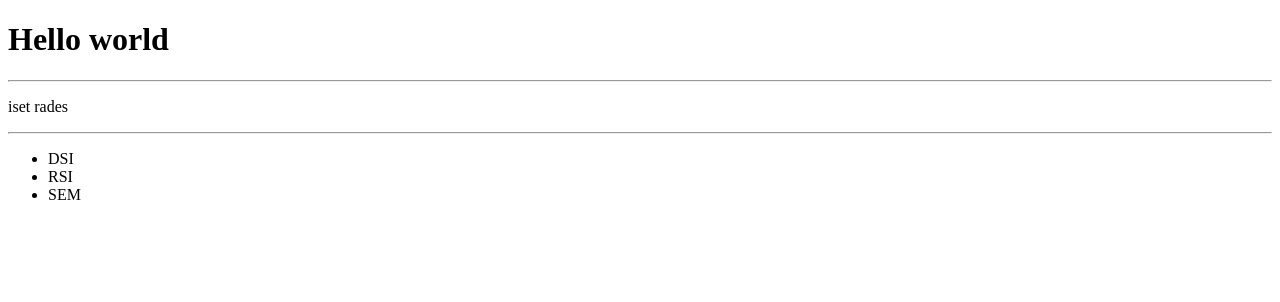
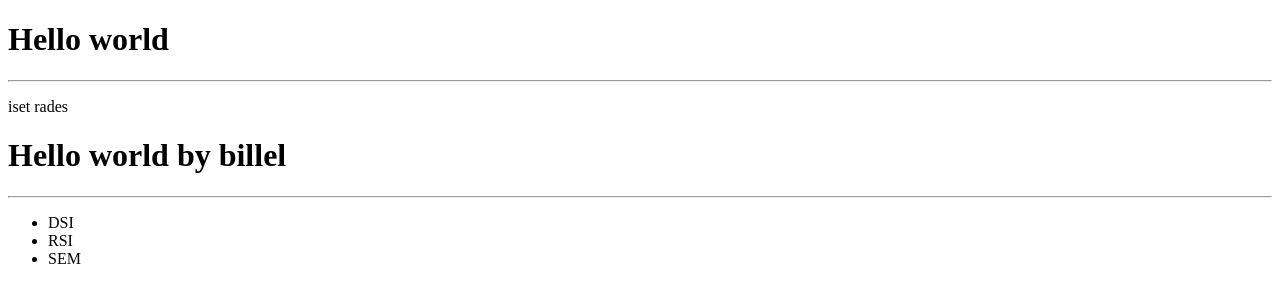
Before and after one commit to GattoufiBilel/my-local, a plain HTML site: page index.html in a window 1280 px wide. Drawn offline with Linux system fonts and the light colour scheme.

Commit message:
update index.html

```diff
--- a/index.html
+++ b/index.html
@@ -13,6 +13,7 @@
 		iset rades
 	</p>
 
+	<h1>Hello world by billel</h1>
 	<hr>
 
 	<ul>
```
